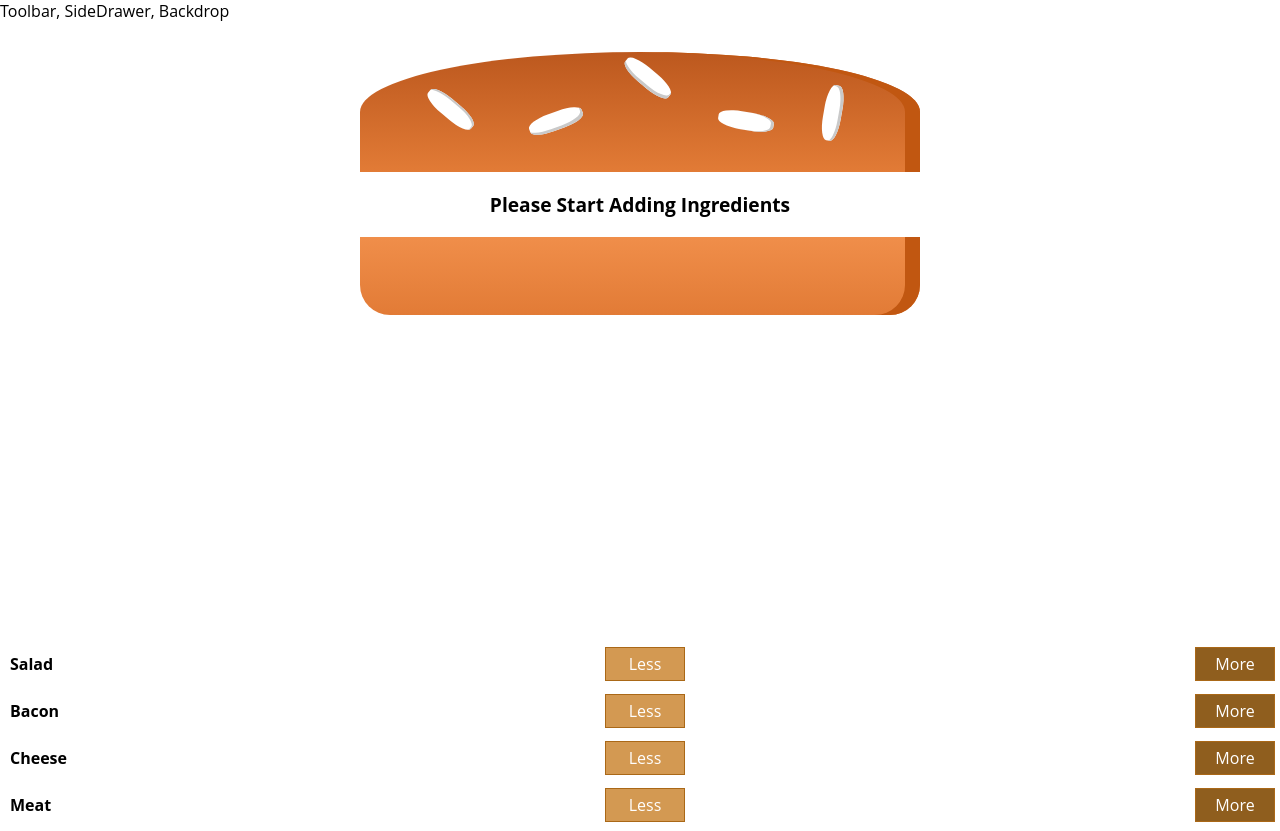
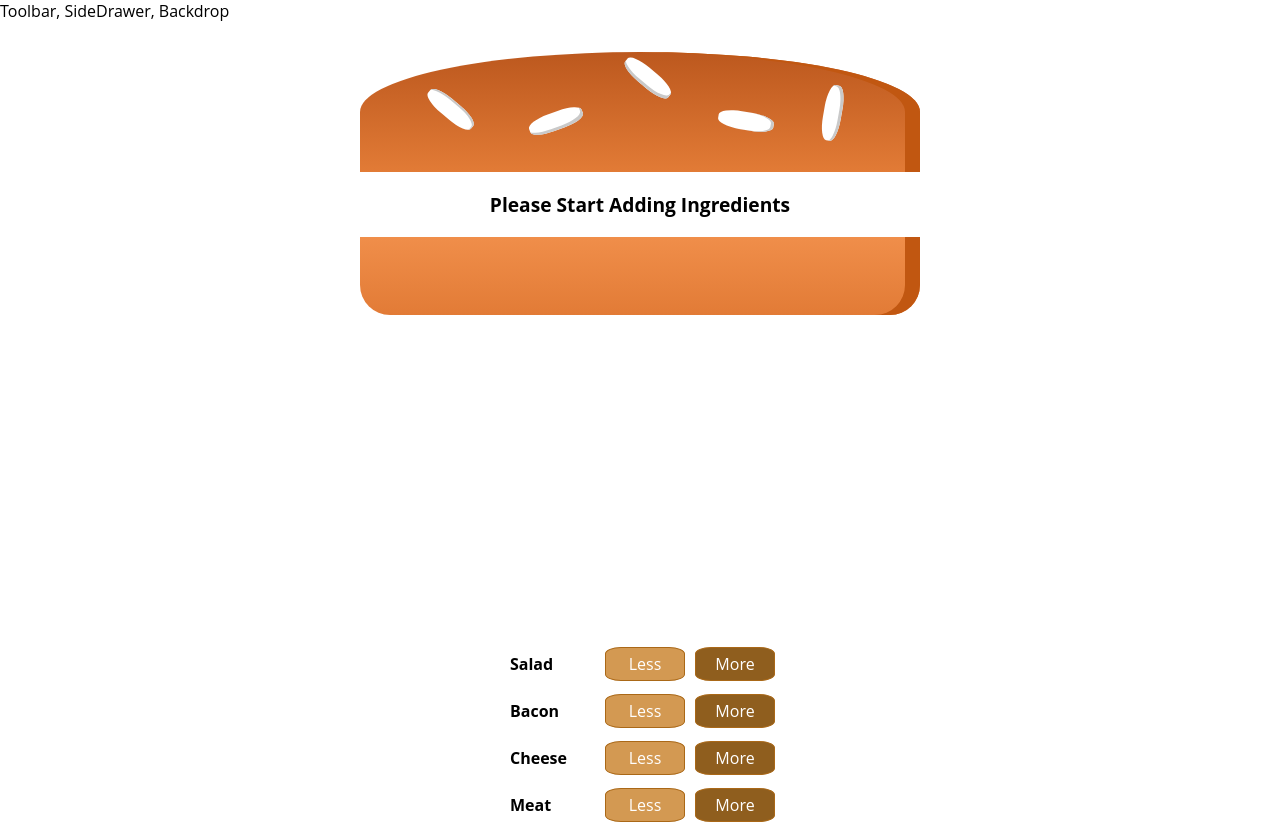
Before and after one commit to Nickham95/React-Burger-Builder-App, a React app: page / in a window 1280 px wide. Built offline with nearby package versions, Linux system fonts and the light colour scheme; the HTML template or start-up script is replaced by a standard one.

Commit message:
UI Update
Made rounded buttons and also made them closer together

```diff
--- a/src/components/Burger/BuildControls/BuildControl/BuildControl.module.css
+++ b/src/components/Burger/BuildControls/BuildControl/BuildControl.module.css
@@ -1,12 +1,13 @@
 .BuildControl {
     display: flex;
-    justify-content: space-between;
+    justify-content: center;
     align-items: center;
     margin: 5px 0;
 }
 
 .BuildControl button {
     display: block;
+    border-radius: 20%;
     font: inherit;
     padding: 5px;
     margin: 0 5px;
```
